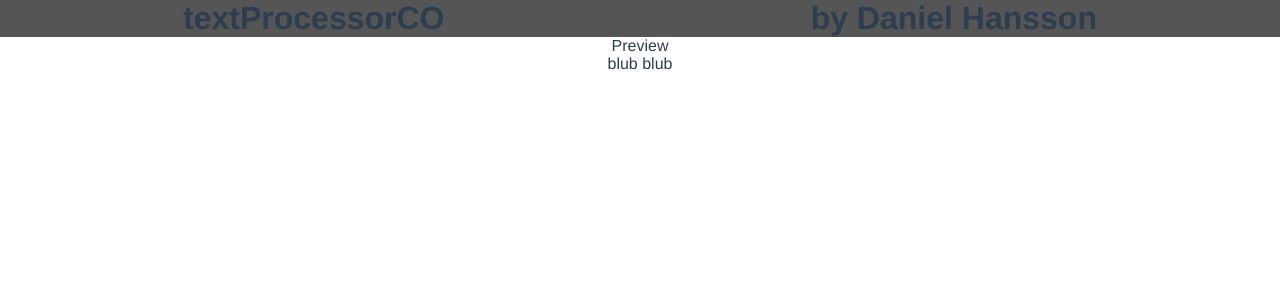
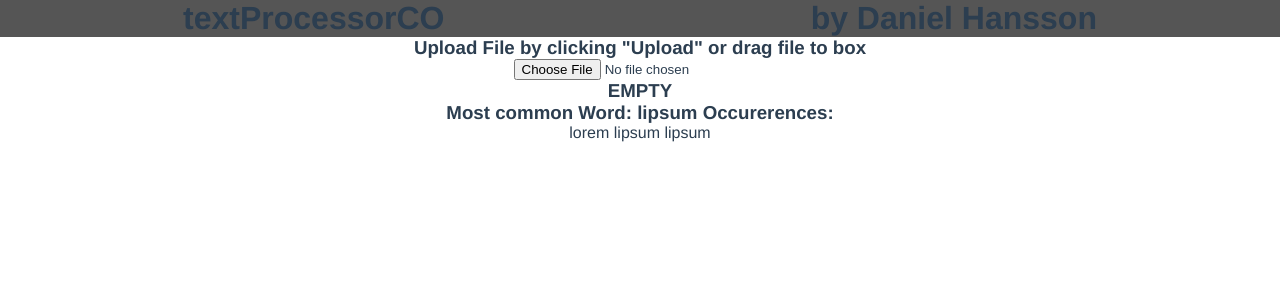
Before and after one commit to ChocoDream/hiq-coding-test, a Vue app in the folder client/: page / in a window 1280 px wide. Shown: the top 300 px of the page. Built offline with nearby package versions, Linux system fonts and the light colour scheme.

Commit message:
Upload file to Server with Vuex middlware for global state mangement
The file gets sent to server with Vuex along with a status that will be used for telling user if the file went through, rejected (invalid) or ERROR happened.

```diff
--- a/client/src/App.vue
+++ b/client/src/App.vue
@@ -1,29 +1,32 @@
 <template>
   <div id="app">
     <Navbar />
+    <uploader />
     <Previewer />
   </div>
 </template>
 
 <script>
-import Navbar from "./components/Navbar.vue"
-import Previewer from "./components/Previewer.vue"
+import Navbar from "./components/Navbar.vue";
+import Previewer from "./components/Previewer.vue";
+import Uploader from "./components/Uploader.vue";
 export default {
-  name: 'App',
+  name: "App",
   components: {
     Navbar,
-    Previewer
-  }
-}
+    Previewer,
+    Uploader,
+  },
+};
 </script>
 
 <style>
-:root{
+:root {
   --primary: #555;
   --secondary: #333;
   --text: #777;
 }
-*{
+* {
   margin: 0;
   padding: 0;
 }
--- a/client/src/components/Previewer.vue
+++ b/client/src/components/Previewer.vue
@@ -1,20 +1,24 @@
 <template>
   <div>
-    Preview
-    <p>{{processedText}}</p>
+    <div v-if="processedData">
+      <h3>
+        Most common Word: {{ processedData.mostCommonWord }} Occurerences:
+      </h3>
+      <p>
+        {{ processedData.content }}
+      </p>
+    </div>
   </div>
 </template>
 
 <script>
-  export default {
-    computed:{
-      processedText() {
-        return this.$store.state.text
-      }
-    }
-  }
+export default {
+  computed: {
+    processedData() {
+      return this.$store.state.processedFile;
+    },
+  },
+};
 </script>
 
-<style scoped>
-
-</style>
+<style scoped></style>
--- a/client/src/components/Uploader.vue
+++ b/client/src/components/Uploader.vue
@@ -1,15 +1,46 @@
 <template>
-  <div>
-
+  <div class="uploader-container">
+    <h3>Upload File by clicking "Upload" or drag file to box</h3>
+    <div class="upload-wrapper">
+      <input
+        type="file"
+        id="fileInput"
+        ref="fileInput"
+        @change="onFileUpload"
+        accept=".txt,.rtf,.md"
+      />
+    </div>
+    <h3>{{ status }}</h3>
   </div>
 </template>
 
 <script>
-  export default {
-
-  }
+export default {
+  components: {},
+  computed: {
+    status() {
+      return this.$store.state.fileStatus;
+    },
+  },
+  methods: {
+    onFileUpload(event) {
+      const files = event.target.files;
+      const fileReader = new FileReader();
+      fileReader.addEventListener("load", () => {
+        this.imgUrl = fileReader.result;
+      });
+      fileReader.readAsDataURL(files[0]);
+      this.$store.dispatch("uploadFile", { value: files[0] });
+    },
+  },
+};
 </script>
 
 <style scoped>
-
+.drop-box {
+  display: flex;
+  justify-content: center;
+  width: 100px;
+  background: red;
+}
 </style>
--- a/client/store.js
+++ b/client/store.js
@@ -5,13 +5,42 @@ Vue.use(Vuex);
 
 const store = new Vuex.Store({
   state: {
-    text: "blub blub",
+    processedFile: {
+      content: "lorem lipsum lipsum",
+      mostCommonWord: "lipsum",
+      occurences: 2,
+    },
+    file: null,
+    fileStatus: "EMPTY",
   },
   mutations: {
-    setText() {},
+    setFile(state, payload) {
+      state.processedFile = payload.value;
+    },
+    setStatus(state, status) {
+      state.fileStatus = status;
+    },
   },
   actions: {
-    uploadFile() {},
+    async uploadFile({ commit }, payload) {
+      commit("setStatus", "RECIEVING");
+      const options = {
+        method: "POST",
+        body: payload.value,
+      };
+      await fetch("http://localhost:5000/upload-file", options)
+        .then((response) => {
+          if (response.ok) {
+            commit("setStatus", "PENDING");
+          } else {
+            return commit("setStatus", "REJECTED");
+          }
+        })
+        .catch((error) => {
+          console.warn(error);
+          commit("setStatus", "ERROR");
+        });
+    },
   },
 });
 
```
Also changed, not shown: 1 other file (tests, documents, lock files or other folders).
